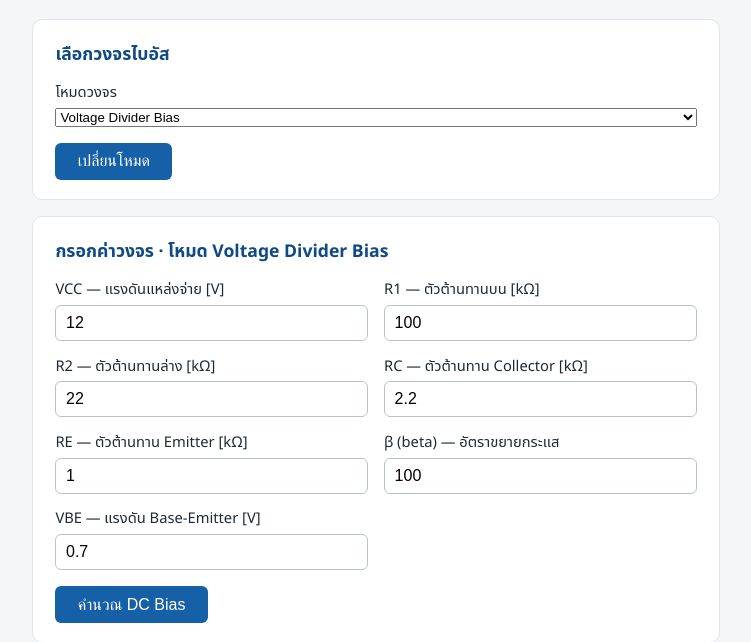
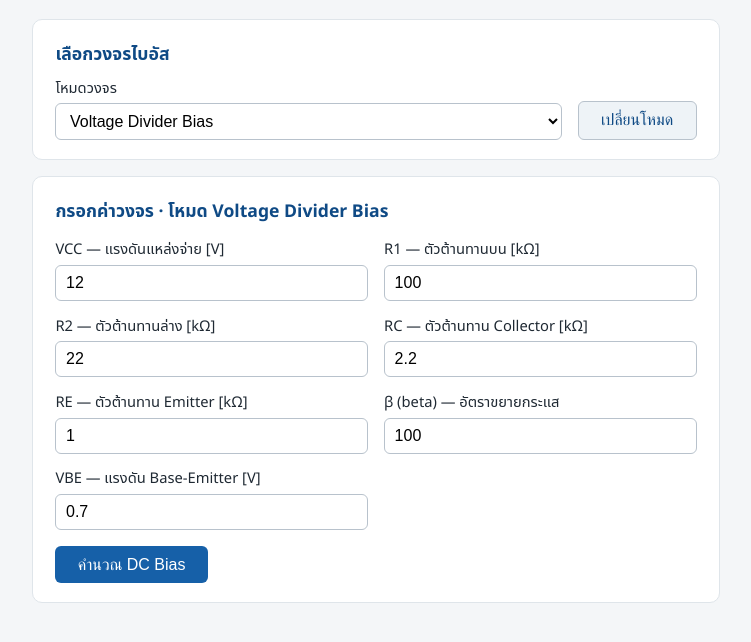
Before and after one commit to rs59594-crypto/BJT-DC-Bias-Web-App, a Flask app: page / in a window 1280 px wide. Shown: the part 103-745 px from the top of the page, without its empty margins (264-1015 px from the left). Run offline with Flask 3, Linux system fonts and the light colour scheme.

Commit message:
Update style.css

```diff
--- a/static/style.css
+++ b/static/style.css
@@ -79,6 +79,33 @@ button {
 
 button:hover { background: var(--accent-dark); }
 
+.mode-card h2 { margin-bottom: .5rem; }
+
+.mode-form {
+  display: flex;
+  align-items: flex-end;
+  gap: 1rem;
+}
+
+.mode-form label { flex: 1; }
+
+.mode-form select {
+  padding: .5rem .6rem;
+  border: 1px solid #b8c2cc;
+  border-radius: 6px;
+  font-size: 1rem;
+  background: #fff;
+}
+
+.mode-form button.secondary {
+  margin-top: 0;
+  background: #eef3f7;
+  color: var(--accent-dark);
+  border: 1px solid #b8c2cc;
+}
+
+.mode-form button.secondary:hover { background: #e0eaf3; }
+
 table { width: 100%; border-collapse: collapse; font-size: .95rem; }
 
 th, td {
```
